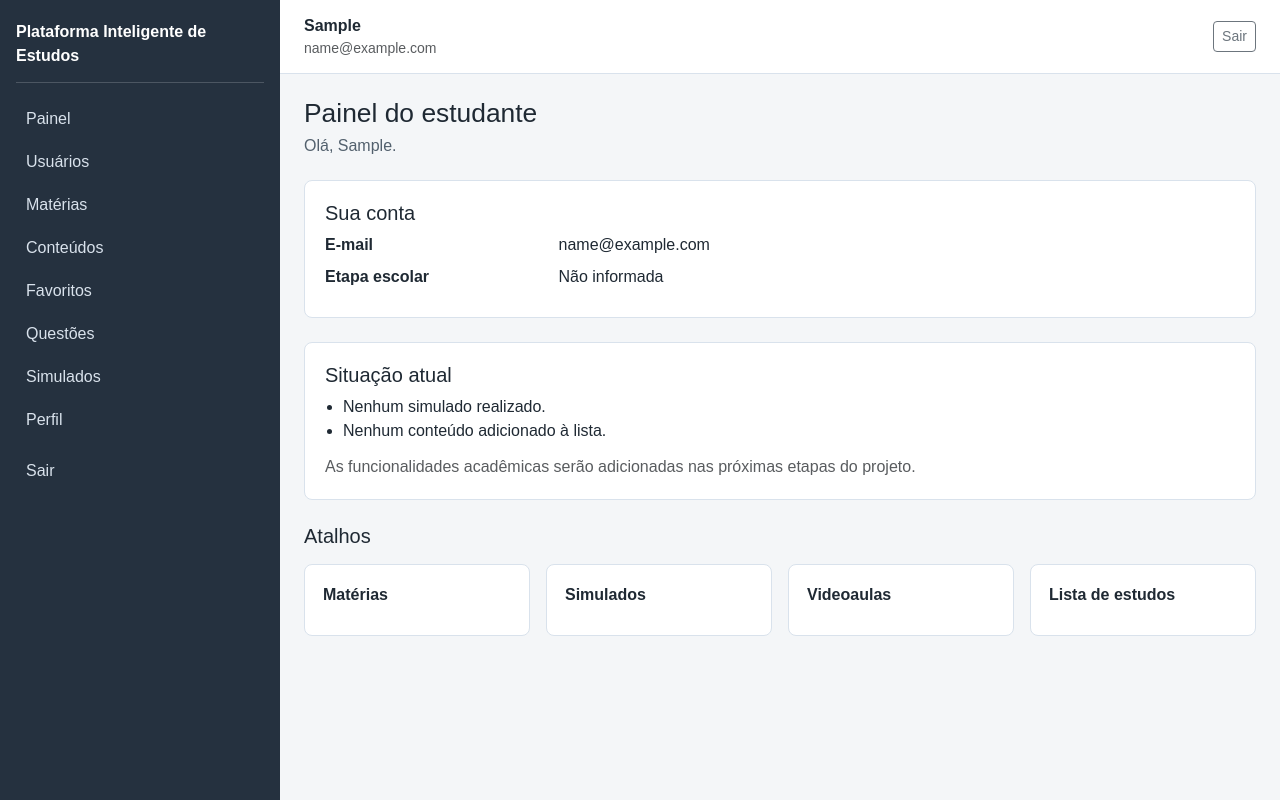
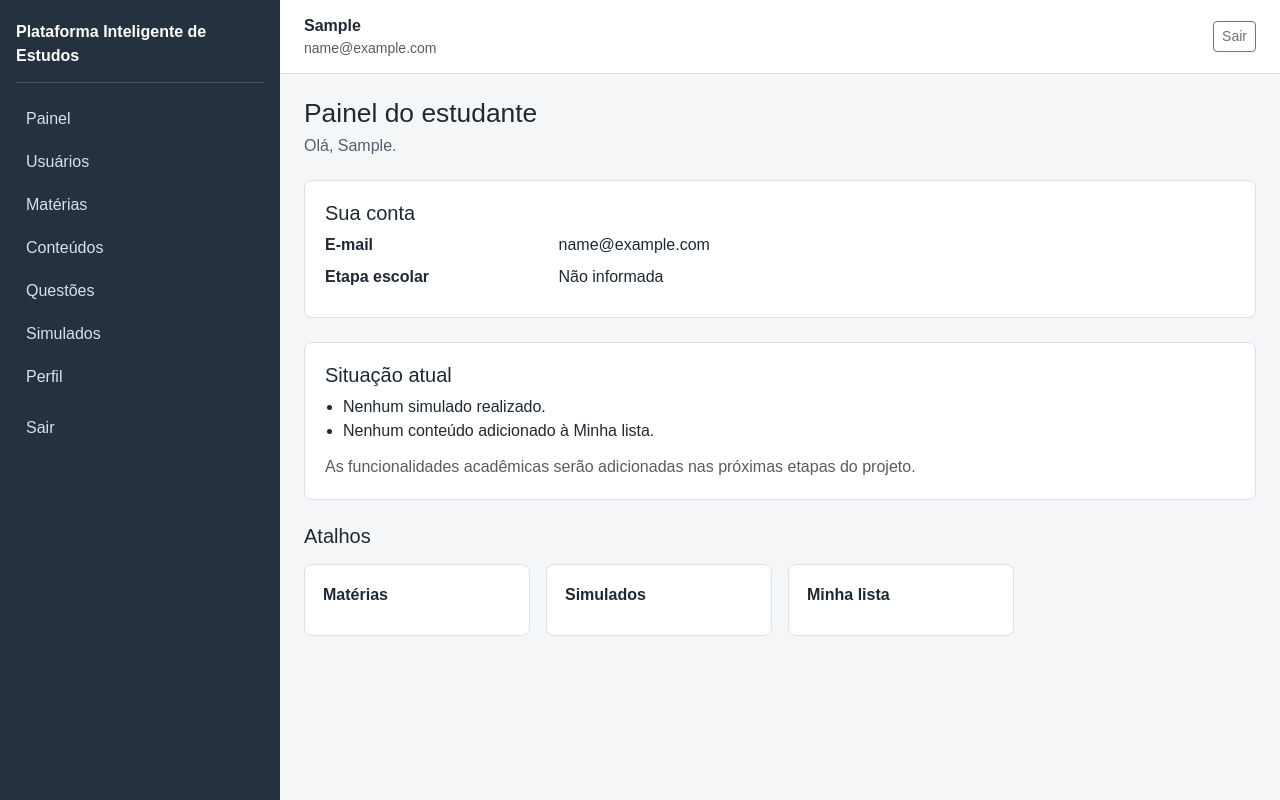
Before and after one commit to Francielp2/PlataformaDeEstudos, a Django app: page /usuarios/estudante/ in a window 1280 px wide. Run offline with Django 5.2, Linux system fonts and the light colour scheme; the visitor is signed in with stand-in values (Sample User, id 1); data comes from the database, SQL or seed files in the repository.

Commit message:
Limpeza do projeto e redução de funções

```diff
--- a/templates/paginas/materia_detalhe.html
+++ b/templates/paginas/materia_detalhe.html
@@ -10,7 +10,7 @@
 
     <section class="section-box">
         <p class="mb-0">
-            Esta página é provisória. Os conteúdos, videoaulas, questões e simulados
+            Esta página é provisória. Os conteúdos, questões e simulados
             da matéria serão adicionados nas próximas etapas do projeto.
         </p>
     </section>
--- a/templates/usuarios/painel_admin.html
+++ b/templates/usuarios/painel_admin.html
@@ -52,10 +52,10 @@
         <div class="row g-3">
             <div class="col-md-3"><a class="shortcut" href="{% url 'usuarios:admin_usuarios_lista' %}">Listar usuários</a></div>
             <div class="col-md-3"><a class="shortcut" href="{% url 'usuarios:admin_usuario_criar' %}">Criar usuário</a></div>
+            <div class="col-md-3"><a class="shortcut" href="{% url 'usuarios:admin_funcionalidade_futura' 'cadastrar-materia' %}">Matérias</a></div>
             <div class="col-md-3"><a class="shortcut" href="{% url 'usuarios:admin_funcionalidade_futura' 'conteudos' %}">Conteúdos</a></div>
             <div class="col-md-3"><a class="shortcut" href="{% url 'usuarios:admin_funcionalidade_futura' 'questoes' %}">Questões</a></div>
             <div class="col-md-3"><a class="shortcut" href="{% url 'usuarios:admin_funcionalidade_futura' 'simulados' %}">Simulados</a></div>
-            <div class="col-md-3"><a class="shortcut" href="{% url 'usuarios:admin_funcionalidade_futura' 'videoaulas' %}">Videoaulas</a></div>
         </div>
     </section>
 {% endblock %}
--- a/templates/usuarios/painel_estudante.html
+++ b/templates/usuarios/painel_estudante.html
@@ -22,7 +22,7 @@
         <h2 class="h5">Situação atual</h2>
         <ul class="status-list">
             <li>Nenhum simulado realizado.</li>
-            <li>Nenhum conteúdo adicionado à lista.</li>
+            <li>Nenhum conteúdo adicionado à Minha lista.</li>
         </ul>
         <p class="mb-0 text-muted">
             As funcionalidades acadêmicas serão adicionadas nas próximas etapas do projeto.
@@ -39,10 +39,7 @@
                 <a class="shortcut" href="{% url 'usuarios:funcionalidade_futura' 'fazer-simulado' %}">Simulados</a>
             </div>
             <div class="col-md-3">
-                <a class="shortcut" href="{% url 'usuarios:funcionalidade_futura' 'videoaulas' %}">Videoaulas</a>
-            </div>
-            <div class="col-md-3">
-                <a class="shortcut" href="{% url 'usuarios:funcionalidade_futura' 'lista-estudos' %}">Lista de estudos</a>
+                <a class="shortcut" href="{% url 'usuarios:funcionalidade_futura' 'minha-lista' %}">Minha lista</a>
             </div>
         </div>
     </section>
--- a/templates/usuarios/sidebar_admin.html
+++ b/templates/usuarios/sidebar_admin.html
@@ -3,7 +3,6 @@
     <a class="{% if active == 'admin_usuarios' %}active{% endif %}" href="{% url 'usuarios:admin_usuarios_lista' %}">Usuários</a>
     <a class="{% if active == 'cadastrar-materia' %}active{% endif %}" href="{% url 'usuarios:admin_funcionalidade_futura' 'cadastrar-materia' %}">Matérias</a>
     <a class="{% if active == 'conteudos' %}active{% endif %}" href="{% url 'usuarios:admin_funcionalidade_futura' 'conteudos' %}">Conteúdos</a>
-    <a class="{% if active == 'favoritos' %}active{% endif %}" href="{% url 'usuarios:admin_funcionalidade_futura' 'favoritos' %}">Favoritos</a>
     <a class="{% if active == 'questoes' %}active{% endif %}" href="{% url 'usuarios:admin_funcionalidade_futura' 'questoes' %}">Questões</a>
     <a class="{% if active == 'simulados' %}active{% endif %}" href="{% url 'usuarios:admin_funcionalidade_futura' 'simulados' %}">Simulados</a>
     <a class="{% if active == 'perfil' %}active{% endif %}" href="{% url 'usuarios:perfil' %}">Perfil</a>
--- a/templates/usuarios/sidebar_estudante.html
+++ b/templates/usuarios/sidebar_estudante.html
@@ -2,11 +2,10 @@
     <a class="{% if active == 'inicio' %}active{% endif %}" href="{% url 'usuarios:painel_estudante' %}">Início</a>
     <a class="{% if active == 'materias' %}active{% endif %}" href="{% url 'usuarios:materias' %}">Matérias</a>
     <a class="{% if active == 'conteudos' %}active{% endif %}" href="{% url 'usuarios:funcionalidade_futura' 'conteudos' %}">Conteúdos de estudo</a>
-    <a class="{% if active == 'videoaulas' %}active{% endif %}" href="{% url 'usuarios:funcionalidade_futura' 'videoaulas' %}">Videoaulas</a>
-    <a class="{% if active == 'favoritos' %}active{% endif %}" href="{% url 'usuarios:funcionalidade_futura' 'favoritos' %}">Favoritos</a>
+    <a class="{% if active == 'exercicios' %}active{% endif %}" href="{% url 'usuarios:funcionalidade_futura' 'exercicios' %}">Exercícios</a>
     <a class="{% if active == 'fazer-simulado' %}active{% endif %}" href="{% url 'usuarios:funcionalidade_futura' 'fazer-simulado' %}">Fazer simulado</a>
     <a class="{% if active == 'meus-simulados' %}active{% endif %}" href="{% url 'usuarios:funcionalidade_futura' 'meus-simulados' %}">Meus simulados</a>
-    <a class="{% if active == 'lista-estudos' %}active{% endif %}" href="{% url 'usuarios:funcionalidade_futura' 'lista-estudos' %}">Minha lista de estudos</a>
+    <a class="{% if active == 'minha-lista' %}active{% endif %}" href="{% url 'usuarios:funcionalidade_futura' 'minha-lista' %}">Minha lista</a>
     <a class="{% if active == 'desempenho' %}active{% endif %}" href="{% url 'usuarios:funcionalidade_futura' 'desempenho' %}">Meu desempenho</a>
     <a class="{% if active == 'perfil' %}active{% endif %}" href="{% url 'usuarios:perfil' %}">Meu perfil</a>
     <form method="post" action="{% url 'usuarios:logout' %}" class="mt-2">
--- a/usuarios/views.py
+++ b/usuarios/views.py
@@ -23,32 +23,22 @@ MATERIAS = {
     "matematica": "Matemática",
     "fisica": "Física",
     "quimica": "Química",
-    "biologia": "Biologia",
 }
 
 FUNCIONALIDADES_ESTUDANTE = {
     "conteudos": "Conteúdos de estudo",
-    "videoaulas": "Videoaulas",
-    "favoritos": "Favoritos",
+    "exercicios": "Exercícios",
     "fazer-simulado": "Fazer simulado",
     "meus-simulados": "Meus simulados",
-    "lista-estudos": "Minha lista de estudos",
+    "minha-lista": "Minha lista",
     "desempenho": "Meu desempenho",
 }
 
 FUNCIONALIDADES_ADMIN = {
     "cadastrar-materia": "Cadastro de matérias",
     "conteudos": "Gerenciamento de conteúdos",
-    "videoaulas": "Gerenciamento de videoaulas",
-    "favoritos": "Favoritos",
     "questoes": "Gerenciamento de questões",
-    "criar-simulado": "Criação de simulado",
     "simulados": "Gerenciamento de simulados",
-    "revisoes": "Revisões pedagógicas",
-    "importacao": "Importação de dados",
-    "relatorios": "Relatórios",
-    "auditoria": "Auditoria",
-    "configuracoes": "Configurações",
 }
 
 
```
Also changed, not shown: README.md.
